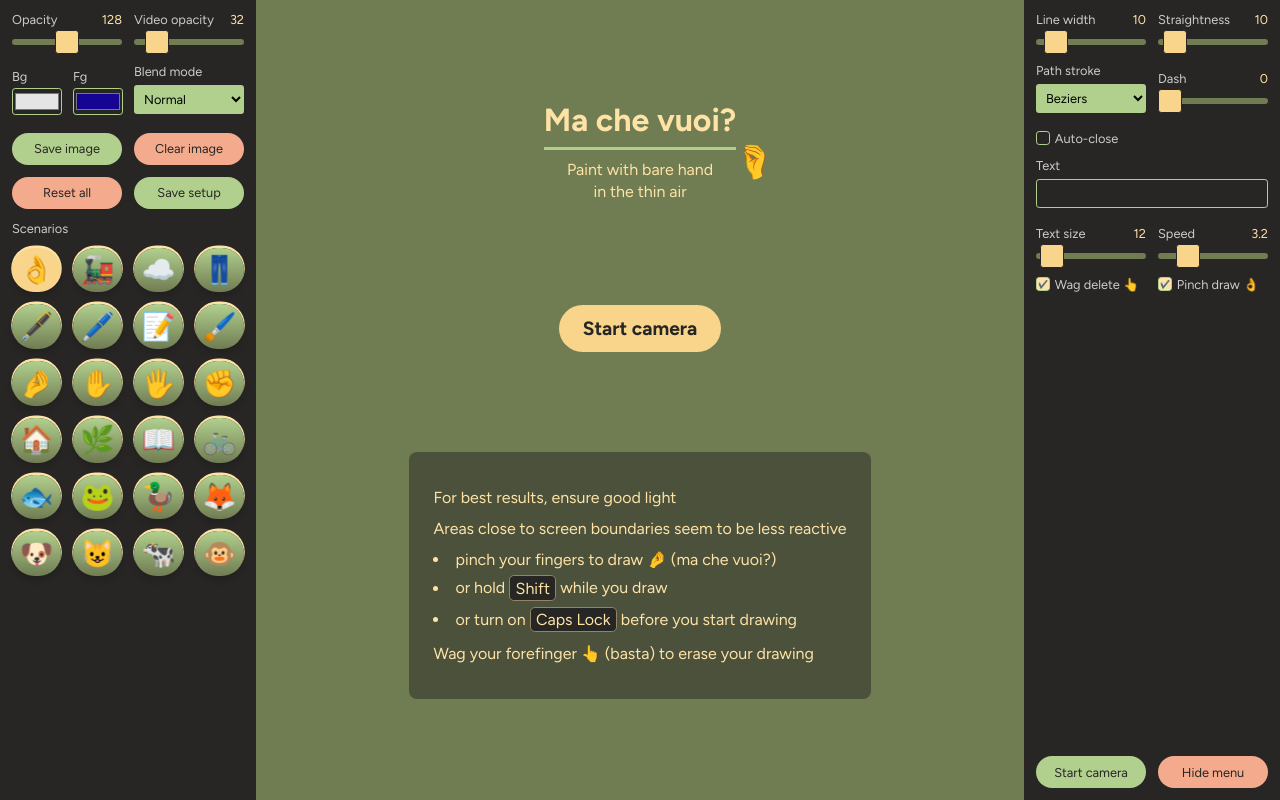
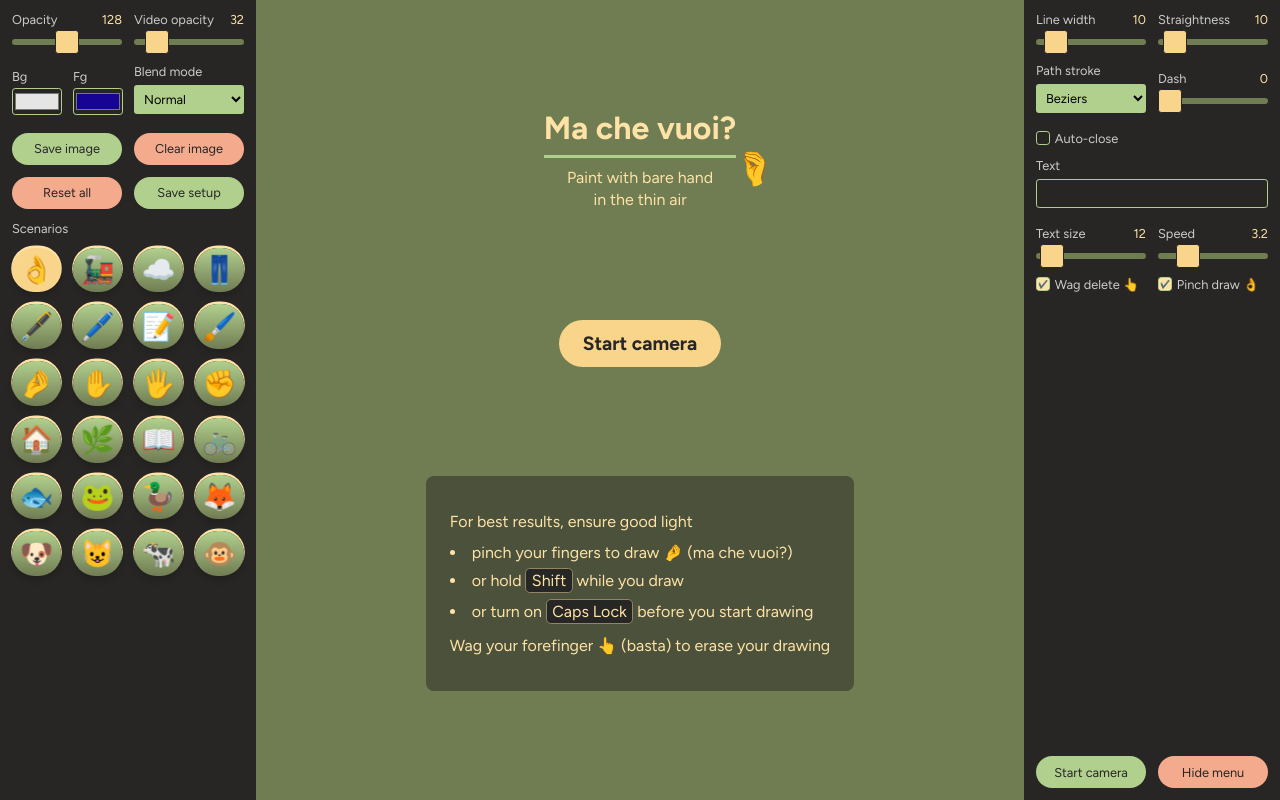
Before and after one commit to cincplug/machevuoi, a Next.js app: page / in a window 1280 px wide. Built offline with nearby package versions, Linux system fonts and the light colour scheme; a web font is replaced by a local one.

Commit message:
Improve menu display logic

```diff
--- a/app/components/App.tsx
+++ b/app/components/App.tsx
@@ -63,6 +63,11 @@ const App: React.FC = () => {
       });
       setIsSetupLoaded(true);
     }
+    if (inputResolution.width <= 767) {
+      setSetup(prevSetup => {
+        return {...prevSetup, isMenuVisible: false}}
+      )
+    }
     const handleKeyDown = (event: KeyboardEvent) => {
       if (event.key) {
         setSetup((prevSetup) => {
@@ -70,7 +75,6 @@ const App: React.FC = () => {
         });
       }
 
-      // Check if Caps Lock key is pressed
       if (event.key === "CapsLock") {
         const isCapsLock =
           event.getModifierState && event.getModifierState("CapsLock");
@@ -85,7 +89,6 @@ const App: React.FC = () => {
         return { ...prevSetup, pressedKey: "" };
       });
 
-      // Check if Caps Lock key is released
       if (event.key === "CapsLock") {
         const isCapsLock =
           event.getModifierState && event.getModifierState("CapsLock");
@@ -104,7 +107,7 @@ const App: React.FC = () => {
       document.removeEventListener("keydown", handleKeyDown);
       document.removeEventListener("keyup", handleKeyUp);
     };
-  }, [isClient]);
+  }, [isClient, inputResolution.width]);
 
   useEffect(() => {
     if (setup.doesWagDelete && cursor.isWagging && setup.pattern !== "canvas") {
@@ -148,7 +151,7 @@ const App: React.FC = () => {
           setIsLoaded(false);
         }
         setShouldRunDetector(!prevIsStarted);
-        if (inputResolution.width <= 512) {
+        if (inputResolution.width <= 767) {
           prevSetup.isMenuVisible = false;
         }
         return prevSetup;
@@ -276,7 +279,6 @@ const App: React.FC = () => {
       )}
       <MiniMenu {...{ setup, isStarted, updateSetup, handlePlayButtonClick }} />
       {message && <Message {...{ message, setMessage }} />}
-      {/* <pre>{JSON.stringify(scribbleNewArea, null, 4)}</pre> */}
     </div>
   );
 };
--- a/app/components/nav/Splash.tsx
+++ b/app/components/nav/Splash.tsx
@@ -24,9 +24,6 @@ const Splash: React.FC<IProps> = ({ handlePlayButtonClick }) => {
       </button>
       <section className="pro-tips">
         <p>For best results, ensure good light</p>
-        <p>
-          Areas close to screen boundaries seem to be less reactive
-        </p>
         <ul>
           <li>pinch your fingers to draw 🤌 (ma che vuoi?)</li>
           <li>or hold <strong>Shift</strong> while you draw</li>
--- a/app/styles.scss
+++ b/app/styles.scss
@@ -528,7 +528,7 @@ label {
   }
 
   .pro-tips {
-    max-width: 30rem;
+    max-width: calc(100vw - 2 * var(--menu-width) - 2 * var(--gap));
     background: var(--color-skin-dark-semi);
     padding: var(--gap-double);
     border-radius: 0.5rem;
@@ -556,6 +556,9 @@ label {
         border: 1px solid var(--color-skin-light);
         border-radius: 0.3rem;
       }
+    }
+    @include until {
+      max-width: calc(100vw - 2 * var(--gap));
     }
   }
 
--- a/app/utils/processHands.ts
+++ b/app/utils/processHands.ts
@@ -185,7 +185,7 @@ export const processHands = ({
         pctx?.clearRect(0, 0, ctx.canvas.width, ctx.canvas.height);
         dctx.globalCompositeOperation = composite as GlobalCompositeOperation;
       }
-      ctx.strokeStyle = processColor(color as string, opacity as number);
+      ctx.strokeStyle = processColor(color as string, (isDrawing ? opacity : 1) as number);
       ctx.setLineDash(dash ? [dash, dash] : []);
       ctx.lineJoin = "round";
       if (isWagging) {
```
